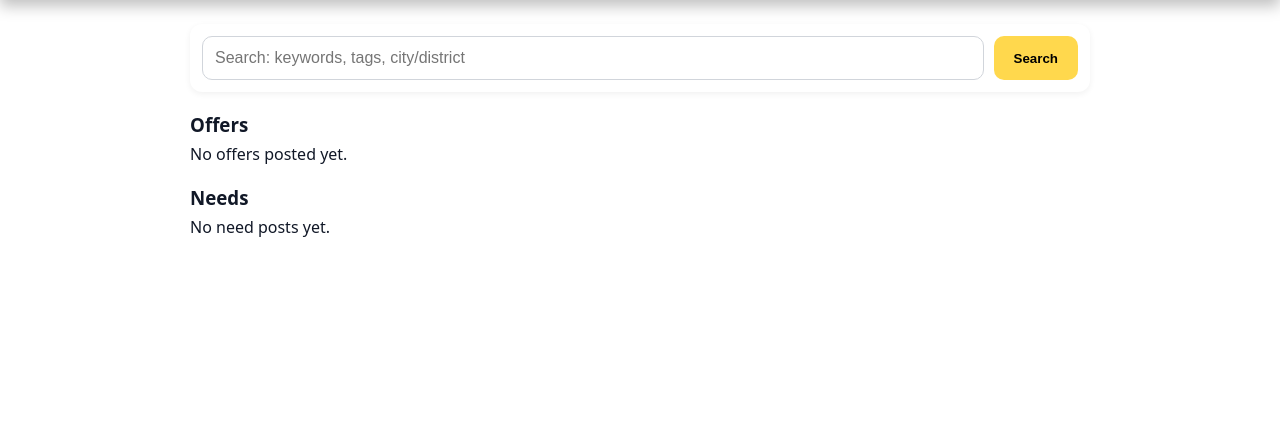
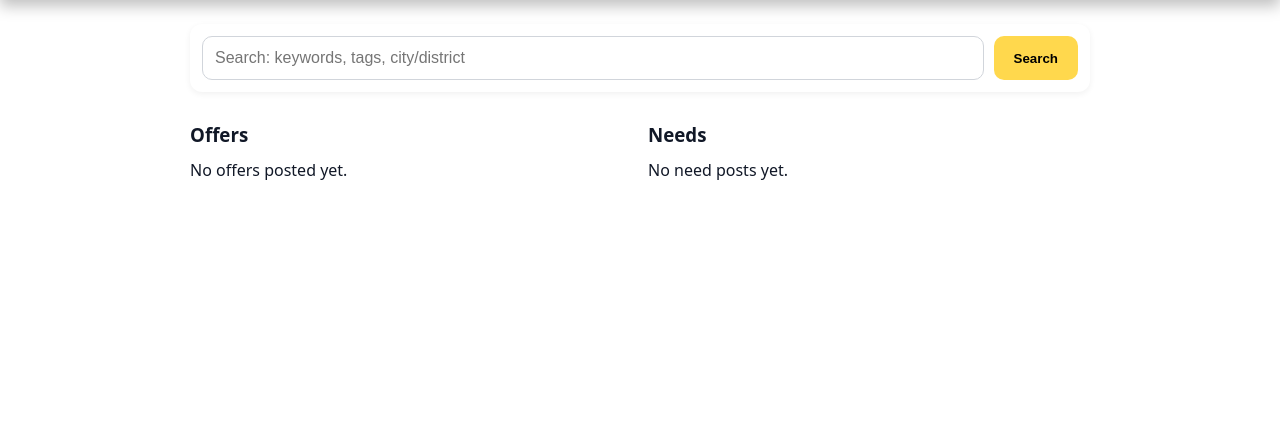
Before and after one commit to aysenurunal/Swe573, a Flask app: page / in a window 1280 px wide. Shown: the part 66-502 px from the top of the page. Run offline with Flask 3, Linux system fonts and the light colour scheme; data comes from the database, SQL or seed files in the repository; data that the repository does not hold is empty.

Commit message:
rearrenge main page design offer ande need posts

```diff
--- a/app.py
+++ b/app.py
@@ -2213,4 +2213,4 @@ def __debug():
 
 #debug sonu
 if __name__ == "__main__":
-    app.run(host="0.0.0.0", port=5000,debug=True)
+    app.run(host="0.0.0.0", port=5001,debug=True)
--- a/templates/base.html
+++ b/templates/base.html
@@ -81,6 +81,24 @@
     }
     .search-btn:hover {
       background:#ffe58a;
+    }
+        /* ---------------------- HOME GRID ---------------------- */
+    .offers-needs-grid {
+      display: grid;
+      grid-template-columns: repeat(auto-fit, minmax(320px, 1fr));
+      gap: 16px;
+      align-items: start;
+    }
+
+    .offers-column,
+    .needs-column {
+      display: flex;
+      flex-direction: column;
+    }
+
+    .section-title {
+      margin-top: 10px;
+      margin-bottom: 6px;
     }
 
     /* ---------------------------------------------------------
--- a/templates/main.html
+++ b/templates/main.html
@@ -9,8 +9,10 @@
   <button class="search-btn" type="submit">Search</button>
 </form>
 
+<div class="offers-needs-grid">
   <!-- OFFERS -->
-<h3 style="margin-top:10px; margin-bottom:6px;">Offers</h3>
+  <section class="offers-column">
+    <h3 class="section-title">Offers</h3>
 
     {% for offer in offers %}
       <div class="offer-card">
@@ -20,17 +22,12 @@
           {{ offer.title }}
         </a>
 
-
         <div class="card-meta">{{ offer.hours }} hours — {{ offer.location }}</div>
 
         <!-- OFFER FAVORITE -->
         <form action="/toggle-favorite/{{ offer.offer_id }}" method="post" style="display:inline;">
           <button style="background:none; border:none; cursor:pointer; font-size:20px; color:red;">
-        {% if offer.offer_id in user_favorites %}
-          ♥
-        {% else %}
-          ♡
-        {% endif %}
+            {% if offer.offer_id in user_favorites %}♥{% else %}♡{% endif %}
           </button>
         </form>
 
@@ -50,38 +47,30 @@
     {% else %}
       <p class="small muted" style="margin-top:6px;">No offers posted yet.</p>
     {% endfor %}
+  </section>
 
-
-<h3 style="margin-top:20px; margin-bottom:6px;">Needs</h3>
+  <!-- NEEDS -->
+  <section class="needs-column">
+    <h3 class="section-title">Needs</h3>
 
     {% for need in needs %}
       <div class="need-card">
-
-  <!-- Mavi Need etiketi -->
         <span class="type-badge need">Need</span>
 
-  <!-- Başlık -->
         <a href="{{ url_for('need_detail', need_id=need.need_id) }}"
            class="need-title"
            style="text-decoration:none;">
           {{ need.title }}
         </a>
 
-  <!-- Hours & Location -->
         <div class="card-meta">{{ need.hours }} hours — {{ need.location }}</div>
 
-  <!-- Favorite Button -->
         <form action="/toggle-need-favorite/{{ need.need_id }}" method="post" style="display:inline;">
           <button style="background:none;border:none;cursor:pointer;font-size:20px;color:red;">
-      {% if need.need_id in user_need_favorites %}
-        ♥
-      {% else %}
-        ♡
-      {% endif %}
+            {% if need.need_id in user_need_favorites %}♥{% else %}♡{% endif %}
           </button>
         </form>
 
-  <!-- User -->
         <div class="small muted">
           Need posted by
           {% if need.user %}
@@ -93,10 +82,12 @@
             <span class="small muted">Deleted user</span>
           {% endif %}
         </div>
+      </div>
 
-</div>
     {% else %}
       <p class="small muted" style="margin-top:6px;">No need posts yet.</p>
     {% endfor %}
+  </section>
+</div>
 
 {% endblock %}
```
Lines whose indentation alone changed are shown as unchanged.
